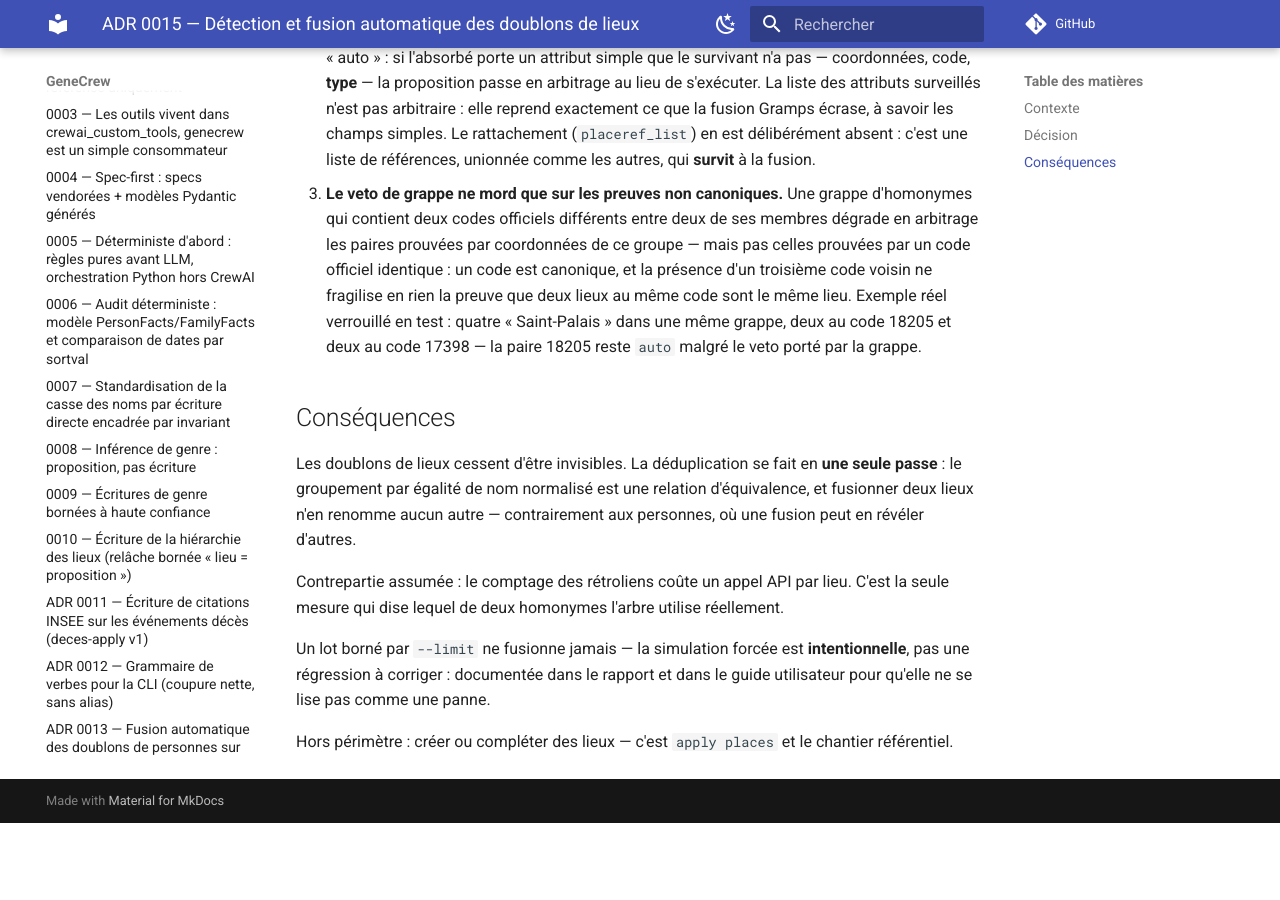
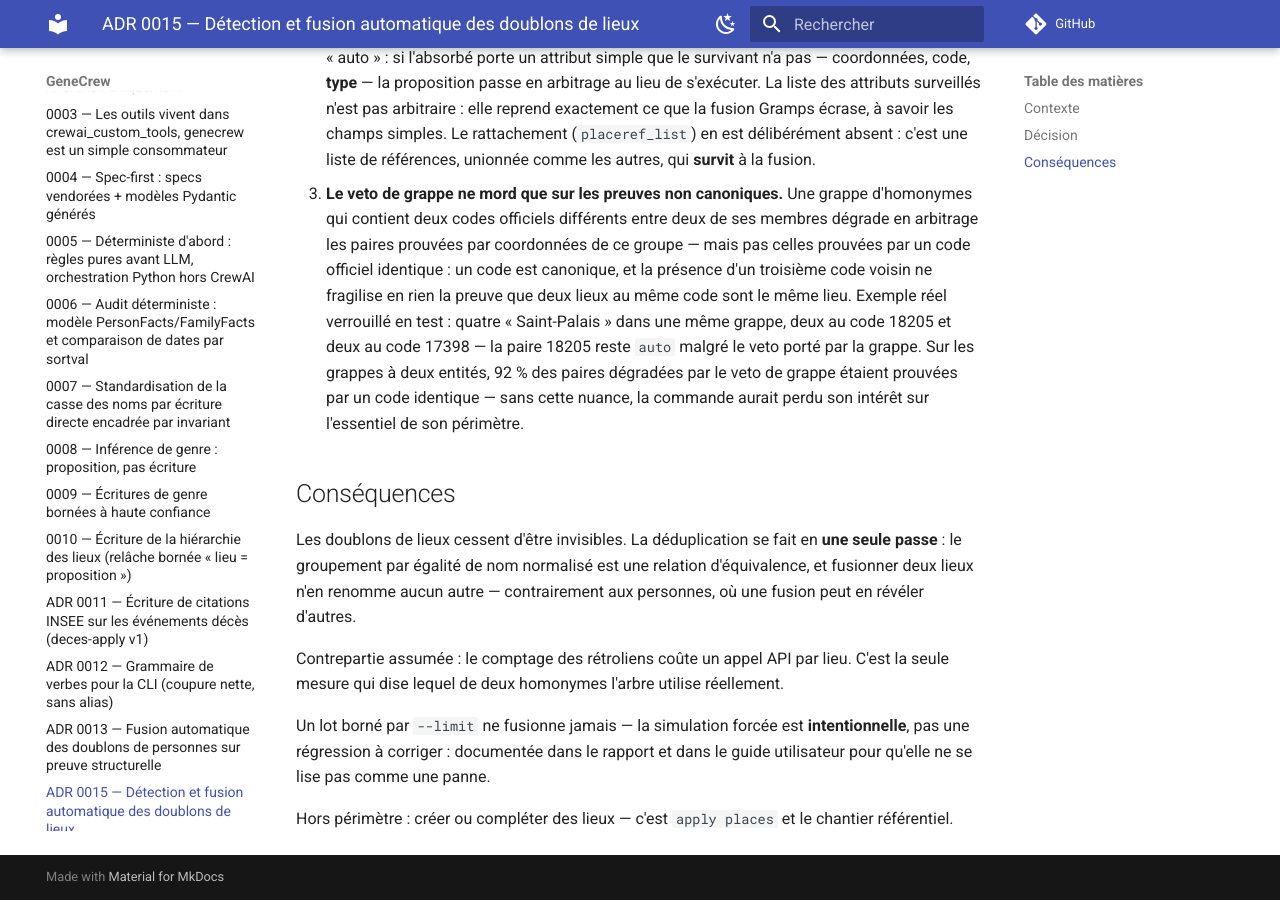
Before and after one commit to fjacquet/genecrew, an MkDocs documentation site: the page built from docs/adr/0015-detection-doublons-lieux.md, in a window 1280 px wide and 900 px high, scrolled down 1416 px. Built offline with MkDocs 1.6.1 and Material for MkDocs 9.7.7, drawn with Linux system fonts in a browser that asks for light colours; comment, search, counter and statistics services are not loaded; before the commit the page ends 2239 px from its top, so only the background shows below that.

Commit message:
docs: complète CLAUDE.md et ADR 0015 sur le veto --limit et sa mesure
CLAUDE.md ne mentionnait pas que --limit force la simulation sur merge
places, contrairement à l'ADR et au guide utilisateur. L'ADR citait
l'exemple des Saint-Palais mais avait écarté la mesure agrégée (92 %
des paires dégradées par le veto de grappe sur les grappes à deux
entités prouvées par un code identique), retrouvée dans la docstring
du test qui verrouille ce comportement.

Co-Authored-By: Claude Opus 4.8 <noreply@anthropic.com>
Claude-Session: https://claude.ai/code/session_01B5VikPiuqF7W9xMjbYxRQ6

```diff
--- a/docs/adr/0015-detection-doublons-lieux.md
+++ b/docs/adr/0015-detection-doublons-lieux.md
@@ -62,7 +62,10 @@ tiennent la forme du code livré :
    identique : un code est canonique, et la présence d'un troisième code voisin ne fragilise en
    rien la preuve que deux lieux au même code sont le même lieu. Exemple réel verrouillé en
    test : quatre « Saint-Palais » dans une même grappe, deux au code 18205 et deux au code
-   17398 — la paire 18205 reste `auto` malgré le veto porté par la grappe.
+   17398 — la paire 18205 reste `auto` malgré le veto porté par la grappe. Sur les grappes à
+   deux entités, 92 % des paires dégradées par le veto de grappe étaient prouvées par un code
+   identique — sans cette nuance, la commande aurait perdu son intérêt sur l'essentiel de son
+   périmètre.
 
 ## Conséquences
 
```
Also changed, not shown: CLAUDE.md (+4 -0 lines).
